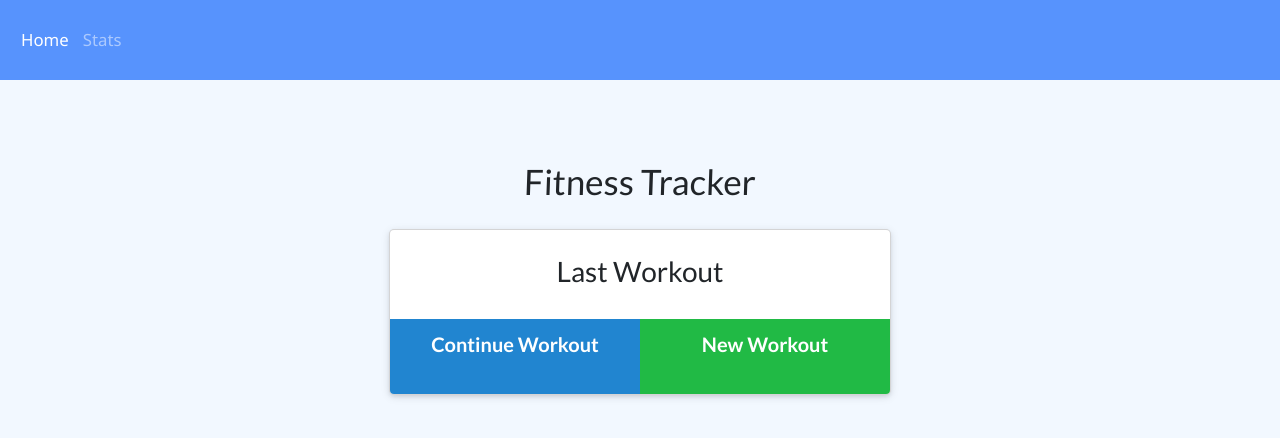
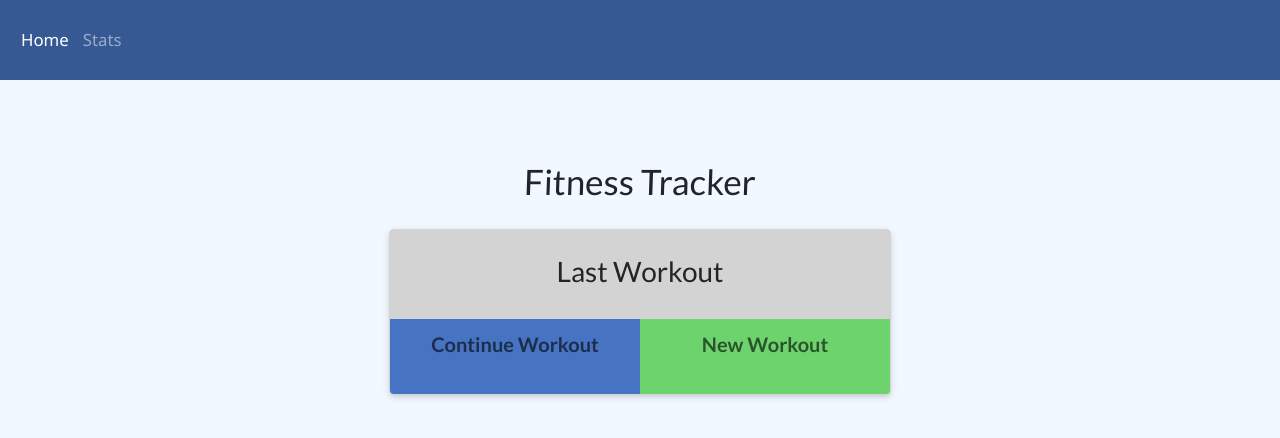
Before and after one commit to mwoodervin/Step-it-Up, a website: page public/index.html in a window 1280 px wide. Drawn offline with nearby package versions, Linux system fonts and the light colour scheme; no server answers.

Commit message:
adjusted colors on home page

```diff
--- a/public/index.html
+++ b/public/index.html
@@ -29,11 +29,7 @@
       </ul>
     </div>
   </nav>
-  <!-- <nav>
-    <a href="/">Fitness Tracker</a>
 
-    <a href="/stats">Dashboard</a>
-  </nav> -->
   <div class="wrapper workout">
     <header>
       <h1>Fitness Tracker</h1>
@@ -45,8 +41,8 @@
           <div>
             <div class="workout-stats"></div>
             <div class="buttons">
-              <a id="continue-btn" href="/exercise?" class="huge ui blue button">Continue Workout</a>
-              <a href="/exercise" class="huge positive ui button">New Workout</a>
+              <a id="continue-btn" href="/exercise?" class="huge ui continue-workout-button button">Continue Workout</a>
+              <a href="/exercise" class="huge new-workout-button ui button">New Workout</a>
             </div>
           </div>
         </div>
--- a/public/style.css
+++ b/public/style.css
@@ -17,7 +17,7 @@ body {
 }
 
 nav {
-  background-color: #5793fd;
+  background-color: #365994;
   color: #ffffff;
   height: 80px;
   padding: 10px;
@@ -386,6 +386,7 @@ form > button {
 
 .workout .ui.card {
   padding-top: 25px;
+  background-color: lightgray !important;
 }
 
 .prev-workout {
@@ -402,6 +403,15 @@ form > button {
   margin: 0;
   width: 50%;
 }
+
+.continue-workout-button {
+  background-color:  #4673c2 !important;
+}
+
+.new-workout-button {
+  background-color: rgb(109, 211, 109) !important;
+}
+
 
 .ui.card h2 {
   padding: 10px;
```
Also changed, not shown: public/exercise.html (+1 -0 lines), public/stats.html (+2 -0 lines).
